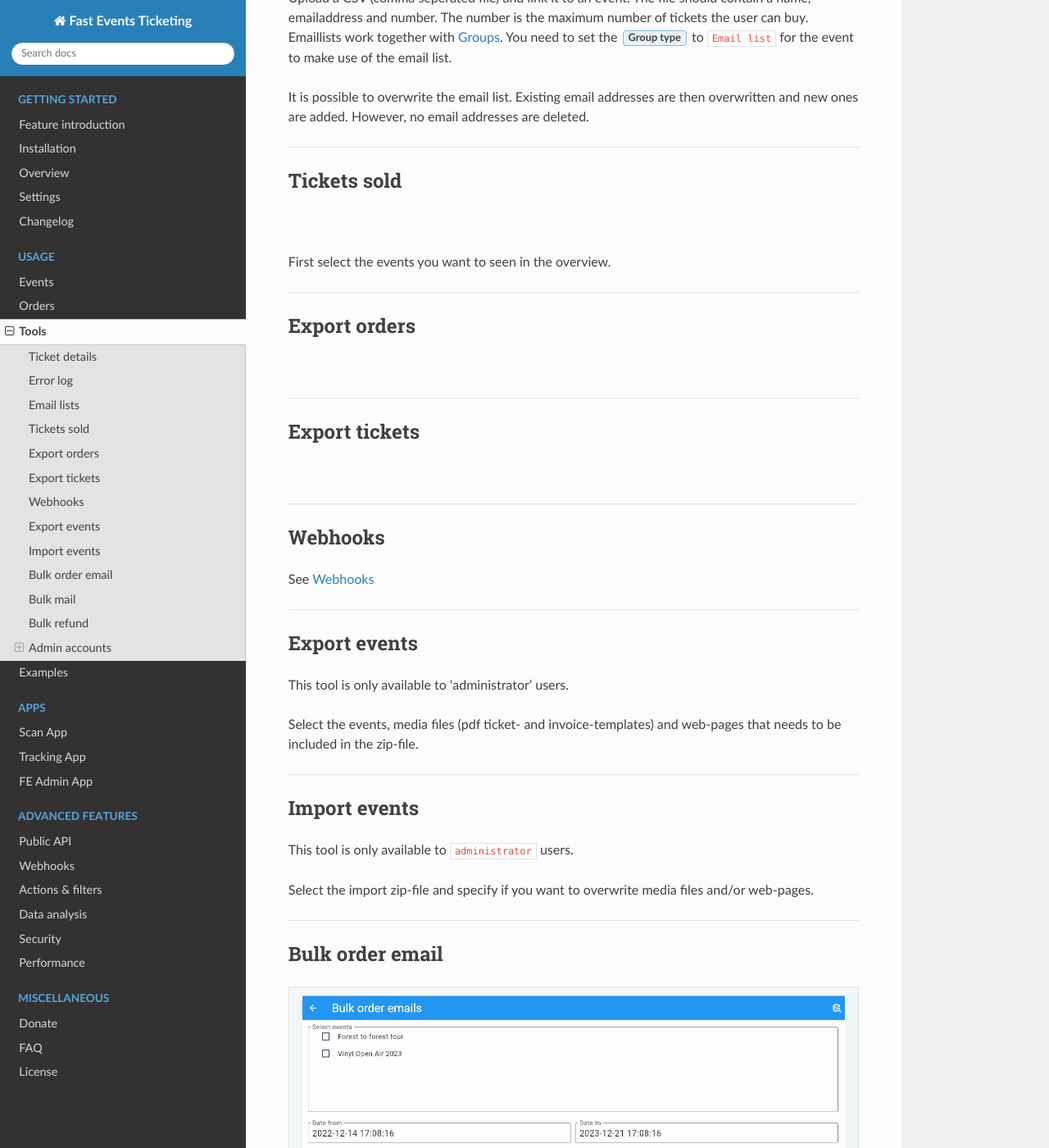
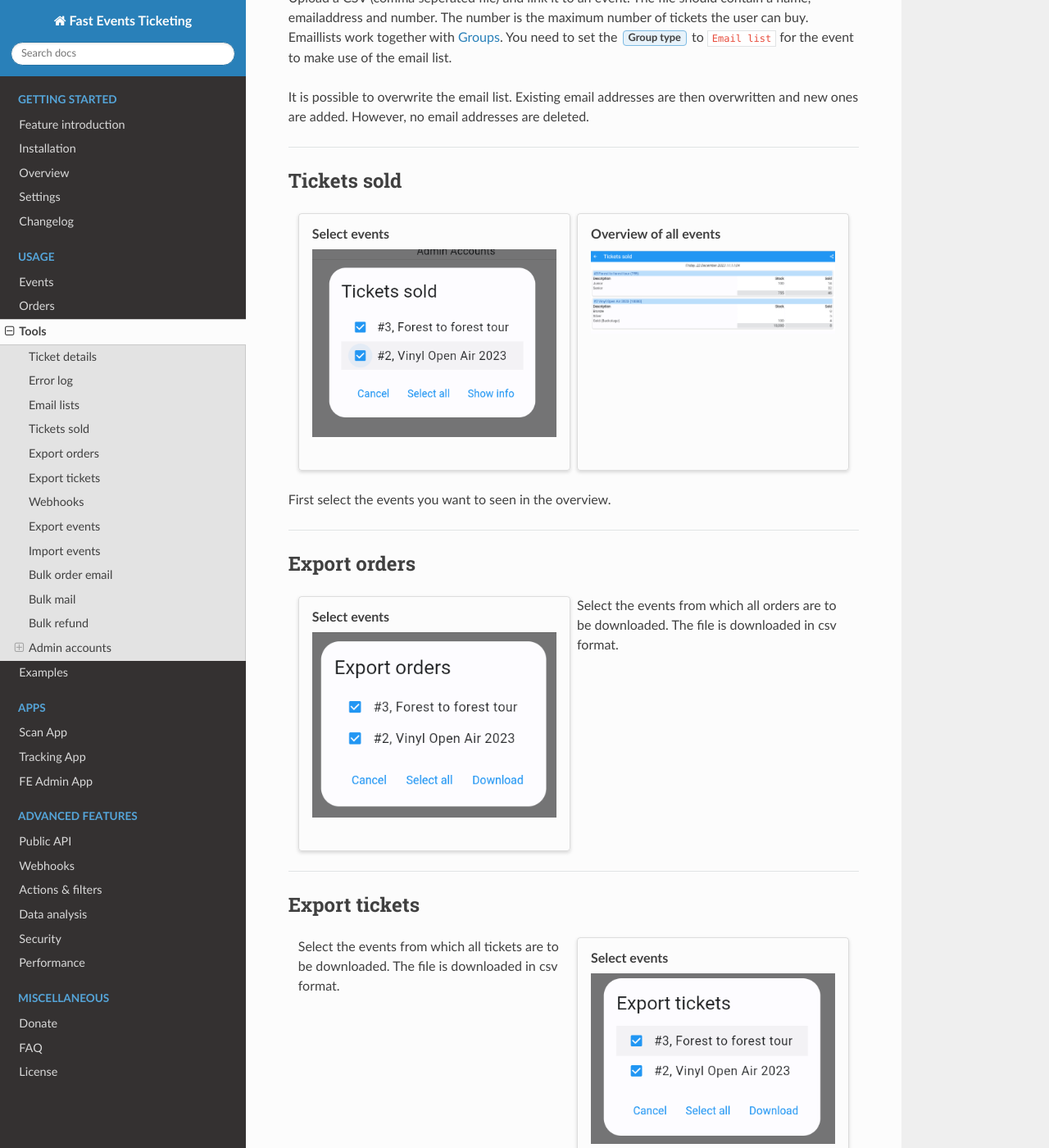
Before and after one commit to fe-data/fe-docs, a Sphinx documentation site: the page built from docs/usage/tools.rst, in a window 1280 px wide and 1400 px high, scrolled down 1906 px. Shown: the whole window at 82% size. Built offline with Sphinx 7.4.7 and the Read the Docs theme 2.0.0, drawn with Linux system fonts in a browser that asks for light colours.

Commit message:
Installed sphinx-design

```diff
--- a/docs/conf.py
+++ b/docs/conf.py
@@ -34,6 +34,7 @@
    'sphinx_tabs.tabs',
    'sphinxcontrib.httpdomain',
    'sphinx_copybutton',
+   'sphinx_design',
 ]
 
 # Add any paths that contain templates here, relative to this directory.
--- a/docs/requirements.txt
+++ b/docs/requirements.txt
@@ -2,7 +2,8 @@
 sphinx-rtd-theme==1.2.2
 sphinx-tabs==3.4.4
 sphinxcontrib-httpdomain==1.8.1
-sphinx-copybutton==0.5.1
+sphinx-copybutton==0.5.2
+sphinx-design==0.5.0
 pillow==5.4.1
 mock==1.0.1
 commonmark==0.9.1
--- a/docs/usage/tools.rst
+++ b/docs/usage/tools.rst
@@ -61,8 +61,20 @@
 
 Tickets sold
 ------------
+.. grid:: 2
+   :gutter: 2
 
-|
+   .. grid-item-card::  Select events
+
+       .. figure:: ../_static/images/usage/Tools-tickets-sold-1.png
+          :target: ../_static/images/usage/Tools-tickets-sold-1.png
+          :alt: Select events
+
+   .. grid-item-card::  Overview of all events
+
+       .. figure:: ../_static/images/usage/Tools-tickets-sold-2.png
+          :target: ../_static/images/usage/Tools-tickets-sold-2.png
+          :alt: Overview of all events
 
 First select the events you want to seen in the overview.
 
@@ -70,15 +82,35 @@
 
 Export orders
 -------------
+.. grid:: 2
+   :gutter: 2
 
-|
+   .. grid-item-card::  Select events
+
+       .. figure:: ../_static/images/usage/Tools-export-orders.png
+          :target: ../_static/images/usage/Tools-export-orders.png
+          :alt: Select events
+
+   .. grid-item::
+
+       Select the events from which all orders are to be downloaded. The file is downloaded in csv format.
 
 ----
 
 Export tickets
 --------------
+.. grid:: 2
+   :gutter: 2
 
-|
+   .. grid-item::
+
+       Select the events from which all tickets are to be downloaded. The file is downloaded in csv format.
+
+   .. grid-item-card::  Select events
+
+       .. figure:: ../_static/images/usage/Tools-export-tickets.png
+          :target: ../_static/images/usage/Tools-export-tickets.png
+          :alt: Select events
 
 ----
 
```
Also changed, not shown: docs/getting-started/settings.rst (+13 -1 lines).
